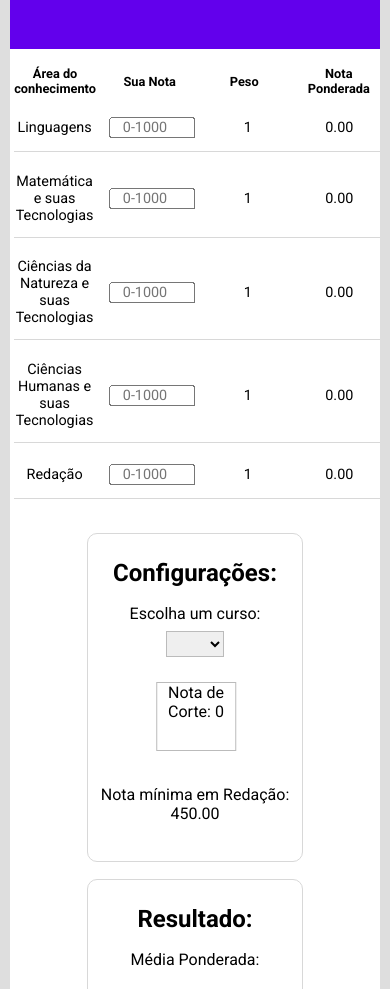
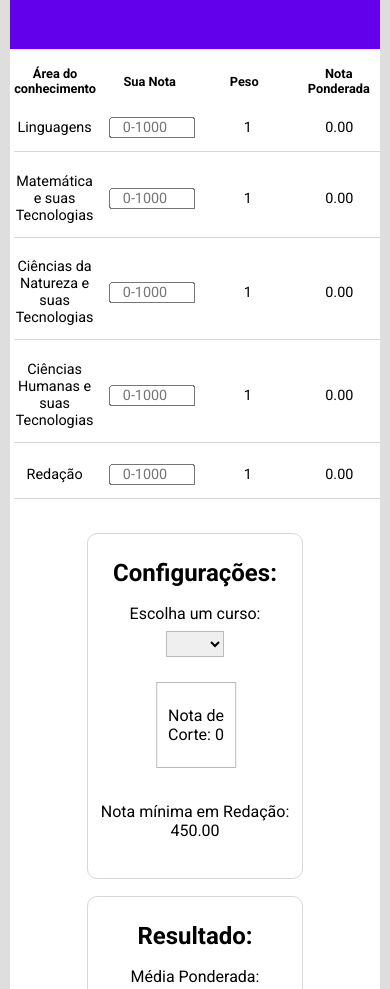
Before and after one commit to VtLorran/Calculadora-Sisu-UFPI, a plain HTML site: page index.html in a window 390 px wide. Shown: the part 111-1100 px from the top of the page. Drawn offline with Linux system fonts and the light colour scheme; a web font is replaced by a local one.

Commit message:
revisando responsividade

```diff
--- a/style.css
+++ b/style.css
@@ -185,9 +185,21 @@ header h2 {
 
 @media (max-width: 600px) {
     .nota-de-corte {
+        display: flex;
         width: 20vw;
-        height: 8vh;
+        height: 10vh;
         transform: translate(-2.5vw);
+        text-align: center;
+        align-items: center;
+    }
+}
+
+@media (max-width: 1000px){
+    .nota-de-corte {
+        display: flex;
+        height: 10vh;
+        text-align: center;
+        align-items: center;
     }
 }
 
```
